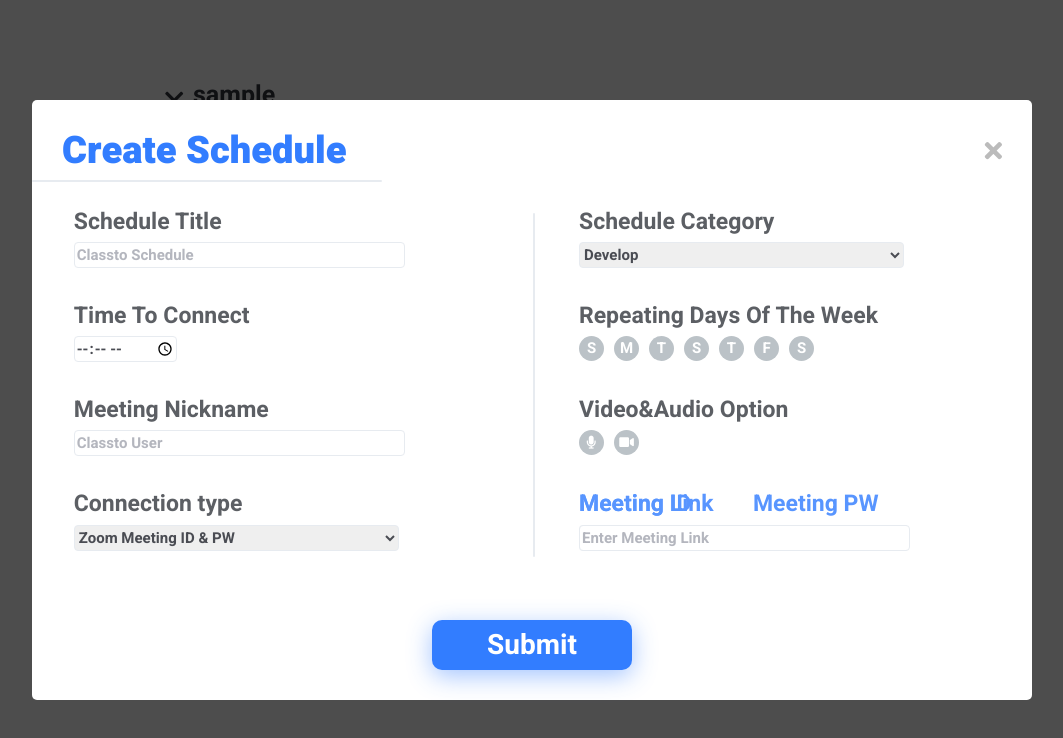
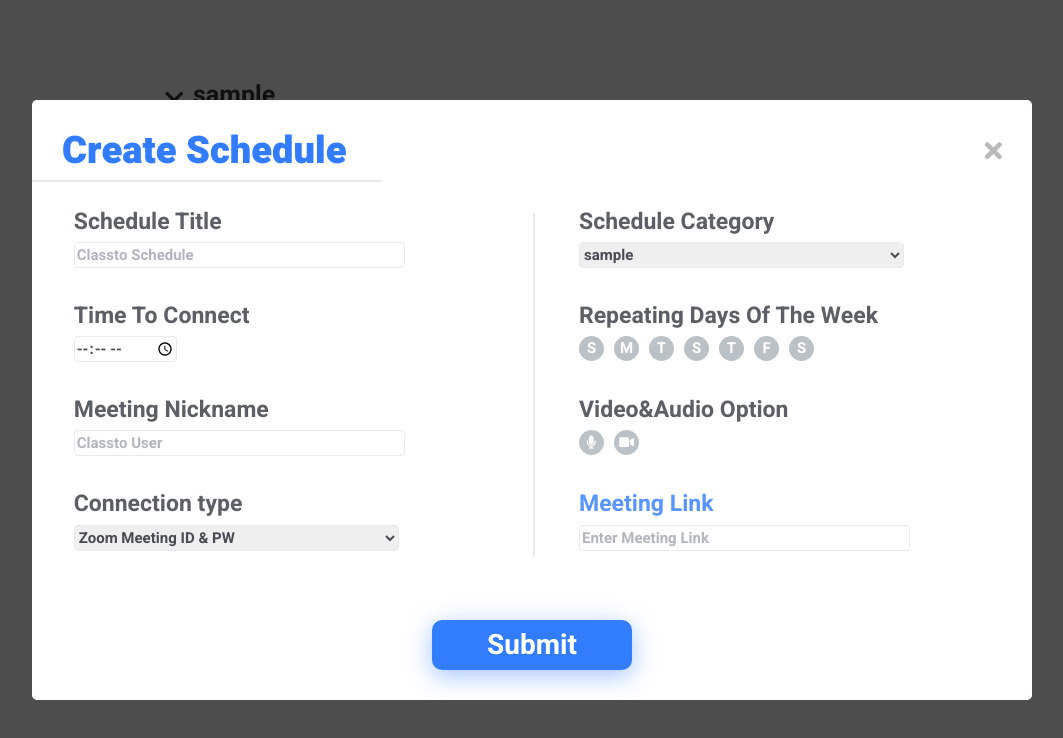
Before and after one commit to Classto/Frontend, a React (Create React App) app: page /editor/sample in a window 1280 px wide. Both pictures are taken after a click on the button 1211 px from the left and 738 px from the top of the page. Shown: the top 738 px of the page, without its empty margins (108-1171 px from the left). Built offline with nearby package versions, Linux system fonts and the light colour scheme.

Commit message:
feat(editor): choose category when adding new meeting

```diff
--- a/src/editor/panel.jsx
+++ b/src/editor/panel.jsx
@@ -37,8 +37,11 @@ class Panel extends Component {
       toggle_panel: 'none',
       inputs: {}
     }
+    this.new_schedule = this.new_schedule.bind(this)
+    this.open_close_panel = this.open_close_panel.bind(this)
+    this.handle_input = this.handle_input.bind(this)
 
-    this.new_schedule.bind(this)
+    this.ctgr_input = React.createRef()
   }
   // componentDidUpdate() {
   //   if(this.state.display === 'block') {
@@ -57,15 +60,26 @@ class Panel extends Component {
     })
     console.log(this.state.inputs)
   }
+
+  handle_ctgr() {
+    for (var ctg in JSON.parse(localStorage.getItem("meetings"))) {
+      this.ctgr_input.current.appendChild(new Option(ctg,'',false))
+    }
+  }
+
   new_schedule(event) {
     event.preventDefault()
     console.log('new!')
+    console.log(this.state.inputs)
+    this.open_close_panel()
   }
+
   open_close_panel() {
     switch(this.state.toggle_panel) {
       default:
         break
       case 'none':
+        this.handle_ctgr()
         this.setState({
           toggle_panel: 'block',
         })
@@ -77,7 +91,9 @@ class Panel extends Component {
         break
     }
   }
+
   render() {
+    console.log(this.ctgr_input.current)
     return (
       <div>
       <div id="pannel" style={{ display: this.state.toggle_panel }}>
@@ -86,23 +102,20 @@ class Panel extends Component {
       <form id="add_pnl" onSubmit={ this.new_schedule }>
         <div id="header">
           <p>Create Schedule</p>
-          <i id="header_i" className="fas fa-times" onClick={ this.open_close_panel.bind(this) }></i>
+          <i id="header_i" className="fas fa-times" onClick={ this.open_close_panel }></i>
           <hr></hr>
         </div>
 
         <div id="body">
           <hr id="vl"></hr>
           <p id="title">Schedule Title</p>
-          <input id="title_input" type="text" placeholder="Classto Schedule" maxLength="30" onChange={ this.handle_input.bind(this) }></input>
+          <input id="title_input" type="text" placeholder="Classto Schedule" maxLength="30" onChange={ this.handle_input }></input>
 
           <p id="ctgr">Schedule Category</p>
-          <select id="ctgr_input">
-            <option value="0">Develop</option>
-            <option value="1">School</option>
-          </select>
+          <select id="ctgr_input" ref={ this.ctgr_input }></select>
 
           <p id="pnl_time">Time To Connect</p>
-          <input id="time_input" type="time"></input>
+          <input id="time_input" type="time" onChange={ this.handle_input }></input>
 
           <p id="day">Repeating Days Of The Week</p>
           <div id="day_input">
@@ -116,7 +129,7 @@ class Panel extends Component {
           </div>
 
           <p id="nickname">Meeting Nickname</p>
-          <input id="nickname_input" type="text" placeholder="Classto User" maxLength="30" onChange={ this.handle_input.bind(this) }></input>
+          <input id="nickname_input" type="text" placeholder="Classto User" maxLength="30" onChange={ this.handle_input }></input>
 
           <p id="option">Video&Audio Option</p>
           <div id="option_input">
@@ -130,18 +143,18 @@ class Panel extends Component {
             <option id="lst" value="link">Zoom Meeting Link</option>
           </select>
 
-          <p id="_id">Meeting ID</p>
+          {/* <p id="_id">Meeting ID</p>
           <input id="id_input" type="text" maxLength="11" placeholder="Enter Meeting ID"></input>
           <p id="pw">Meeting PW</p>
-          <input id="pw_input" type="text" placeholder="Enter Meeting PW"></input>
+          <input id="pw_input" type="text" placeholder="Enter Meeting PW"></input> */}
 
           <p id="link">Meeting Link</p>
-          <input id="link_input" type="text" placeholder="Enter Meeting Link"></input>
+          <input id="link_input" type="text" placeholder="Enter Meeting Link" onChange={ this.handle_input }></input>
         </div>
         <input id="btn" type="submit" value="Submit"></input>
       </form>
       </div>
-      <button id="new_schedule" onClick={ this.open_close_panel.bind(this) } style={{ display: this.state.toggle_panel === 'block' ? 'none' : 'block'}}>
+      <button id="new_schedule" onClick={ this.open_close_panel } style={{ display: this.state.toggle_panel === 'block' ? 'none' : 'block'}}>
         <i id="add_btn_plus" className="fas fa-plus"></i>
         <div></div>
       </button>
```
